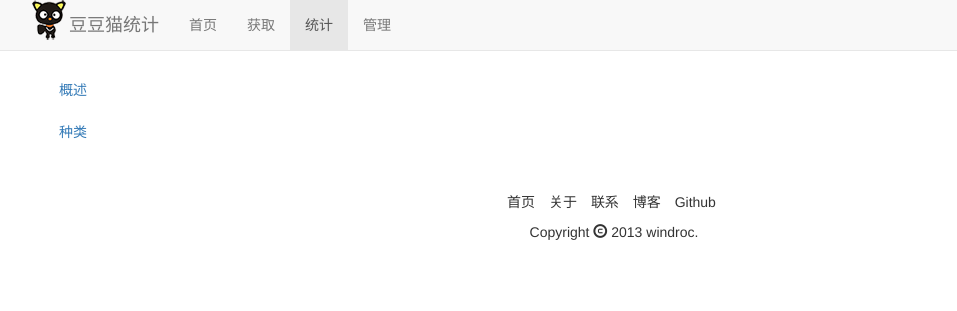
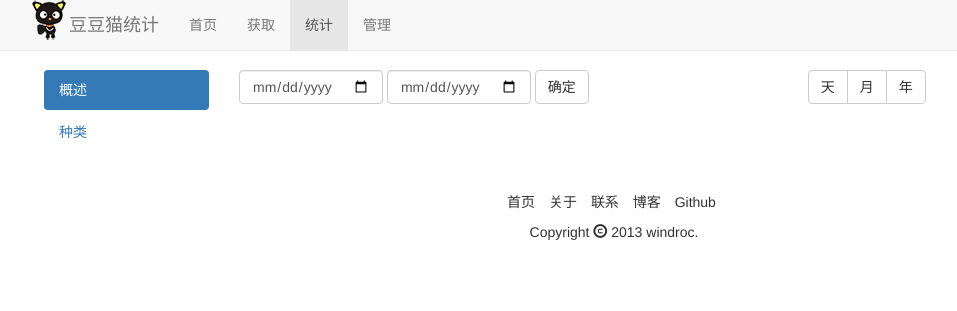
Before and after one commit to perillaroc/weibo-analytics, a Flask app: template myapp/templates/statistic.html in a window 1280 px wide. Shown: the top 311 px of the page, without its empty margins (26-983 px from the left). Run offline with Flask 2, Linux system fonts and the light colour scheme; the template is opened without the code that fills it, so the values that code supplies are empty; parts of the project's set-up code (start-up, migrations or seed data) failed here and were passed over; some libraries are stand-ins or nearby versions.

Commit message:
add form to statistic.html

```diff
--- a/myapp/templates/statistic.html
+++ b/myapp/templates/statistic.html
@@ -7,20 +7,41 @@
 
 {% include 'header.html' %}
 
-<!-- index.html -->
+<!-- statistic.html -->
     <div class="row">
         <div class="side_bar col-md-2">
             <ui class="nav nav-pills nav-stacked">
-                <li><a href="#">概述</a></li>
+                <li class="active"><a href="#">概述</a></li>
                 <li><a href="#">种类</a></li>
             </ui>
         </div>
         <div class="col-md-10">
-
+            <div class="row">
+                <div class="col-md-7">
+                    <form class="form-inline" role="form">
+                        <div class="form-group">
+                            <label class="sr-only" for="start_date">开始日期</label>
+                            <input type="date" class="form-control" id="start_date">
+                        </div>
+                        <div class="form-group">
+                            <label class="sr-only" for="end_date">结束日期</label>
+                            <input type="date" class="form-control" id="end_date">
+                        </div>
+                        <button type="button" class="btn btn-default">确定</button>
+                    </form>
+                </div>
+                <div class="col-md-3">
+                    <div class="btn-group">
+                      <button type="button" class="btn btn-default">天</button>
+                      <button type="button" class="btn btn-default">月</button>
+                      <button type="button" class="btn btn-default">年</button>
+                    </div>
+                </div>
+            </div>
         </div>
     </div>
 
-<!-- /index.html -->
+<!-- statistic.html -->
 
 {% set local_js_file_list=[url_for('static',filename='js/statistic.js')] %}
 
```
